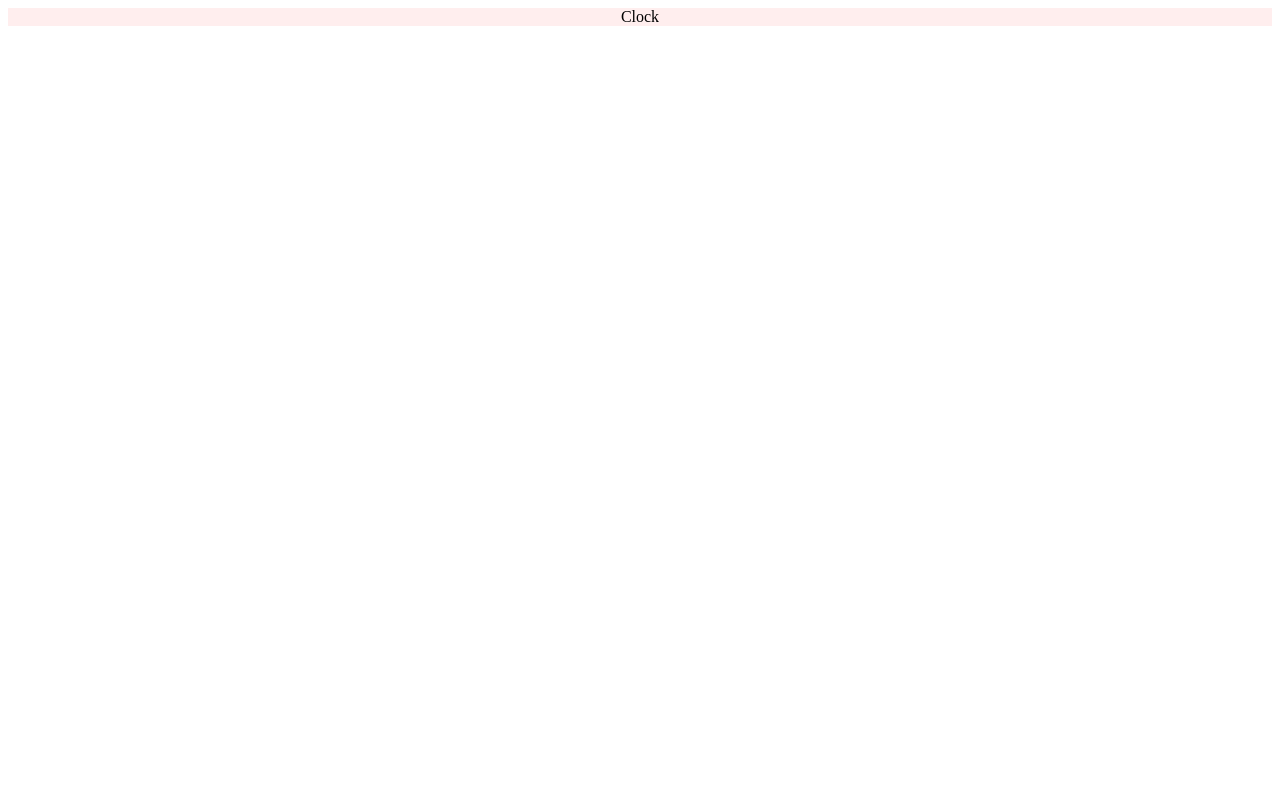
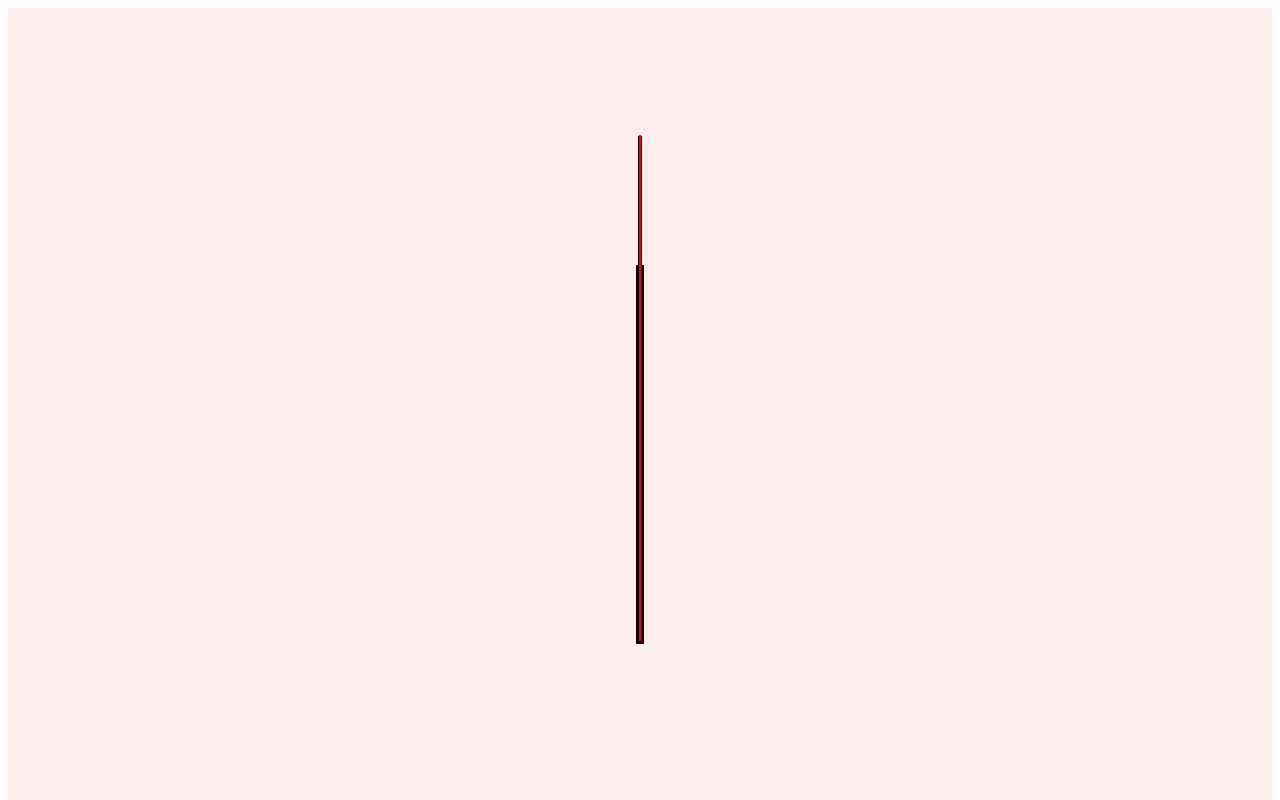
Before and after one commit to b41-41/analog_clock, a React (Create React App) app: page / in a window 1280 px wide. Shown: the top 800 px of the page. Built offline with nearby package versions, Linux system fonts and the light colour scheme.

Commit message:
[Modify] Delete clock components
- apply styled components

```diff
--- a/src/App.tsx
+++ b/src/App.tsx
@@ -1,5 +1,5 @@
 import React from 'react';
-import Clock from './Components/Clock';
+import { Clock } from './Components';
 
 function App() {
   return <Clock />;
--- /dev/null
+++ b/src/Components/Clock/Clock.Styled.ts
@@ -0,0 +1,48 @@
+import styled from 'styled-components';
+
+export const ClockWrapper = styled.div`
+  display: flex;
+  position: relative;
+  justify-content: center;
+  width: 100%;
+
+  color: #000;
+  background-color: #fee;
+  aspect-ratio: 1;
+`;
+
+export const HourHand = styled.div`
+  position: absolute;
+  top: 50%;
+  left: 50%;
+  width: 30%;
+  height: 8px;
+  background-color: #000;
+  transform-origin: 0 50%;
+  transform: rotate(-90deg);
+  z-index: 1;
+`;
+
+export const MinuteHand = styled.div`
+  position: absolute;
+  top: 50%;
+  left: 50%;
+  width: 40%;
+  height: 4px;
+  background-color: #000;
+  transform-origin: 0 50%;
+  transform: rotate(-90deg);
+  z-index: 2;
+`;
+
+export const SecondHand = styled.div`
+  position: absolute;
+  top: 50%;
+  left: 50%;
+  width: 40%;
+  height: 2px;
+  background-color: #ff0000;
+  transform-origin: 0 50%;
+  transform: rotate(-90deg);
+  z-index: 3;
+`;
--- /dev/null
+++ b/src/Components/Clock/Clock.tsx
@@ -0,0 +1,16 @@
+import React from 'react';
+import * as S from './Clock.Styled';
+
+type Props = {};
+
+const Clock = (props: Props) => {
+  return (
+    <S.ClockWrapper>
+      <S.HourHand />
+      <S.MinuteHand />
+      <S.SecondHand />
+    </S.ClockWrapper>
+  );
+};
+
+export default Clock;
--- a/src/Components/Clock/index.tsx
+++ /dev/null
@@ -1,18 +0,0 @@
-import React from 'react';
-import styled from 'styled-components';
-
-type Props = {};
-
-const ClockWrapper = styled.div`
-  display: flex;
-  justify-content: center;
-  width: 100%;
-  color: #000;
-  background-color: #fee;
-`;
-
-const Clock = (props: Props) => {
-  return <ClockWrapper>Clock</ClockWrapper>;
-};
-
-export default Clock;
--- /dev/null
+++ b/src/Components/index.ts
@@ -0,0 +1 @@
+export { default as Clock } from './Clock/Clock';
```
Also changed, not shown: src/Components/Clock/Circle.tsx (deleted, +0 -9 lines), src/Components/Clock/Hour.tsx (deleted, +0 -9 lines), src/Components/Clock/Minute.tsx (deleted, +0 -9 lines), src/Components/Clock/Second.tsx (deleted, +0 -9 lines).
